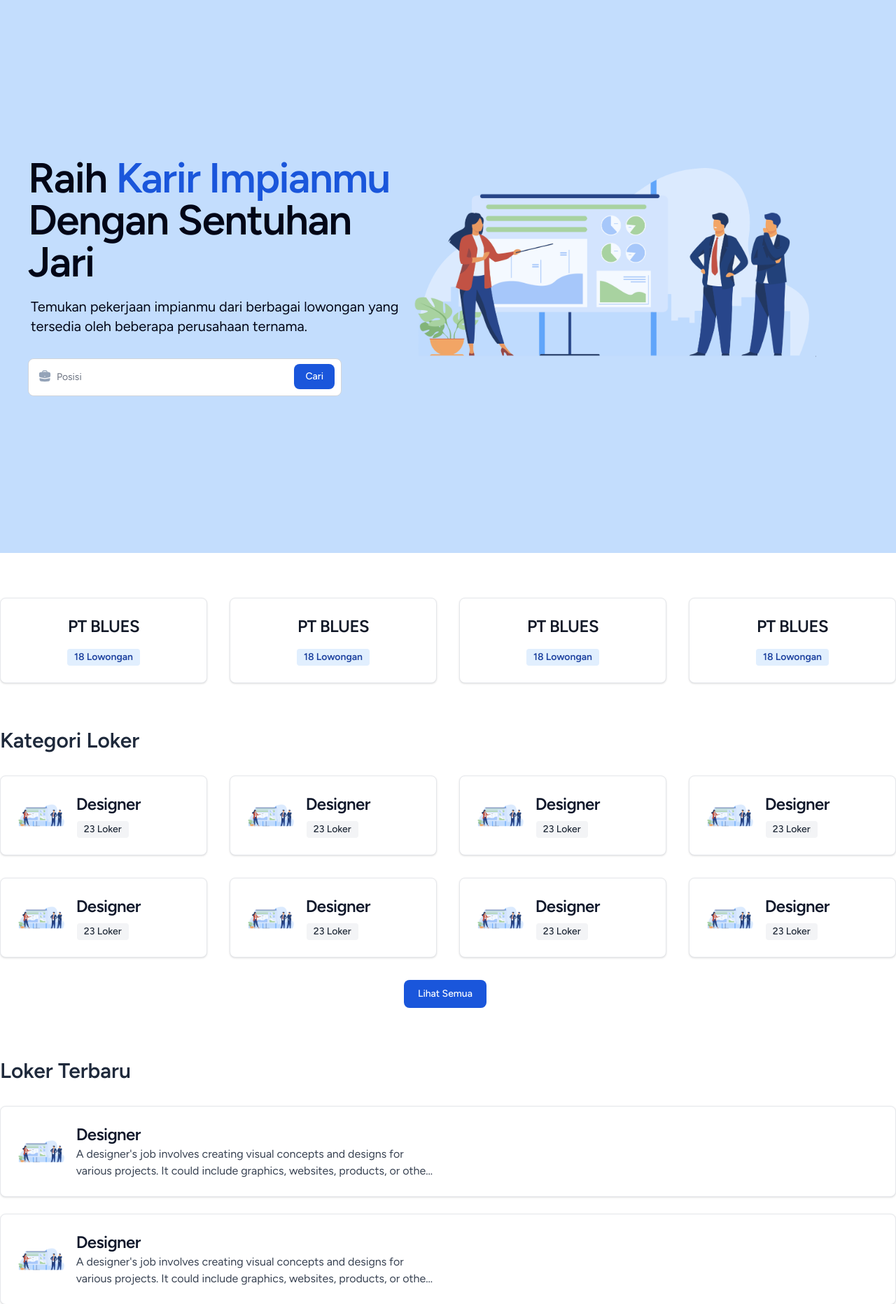
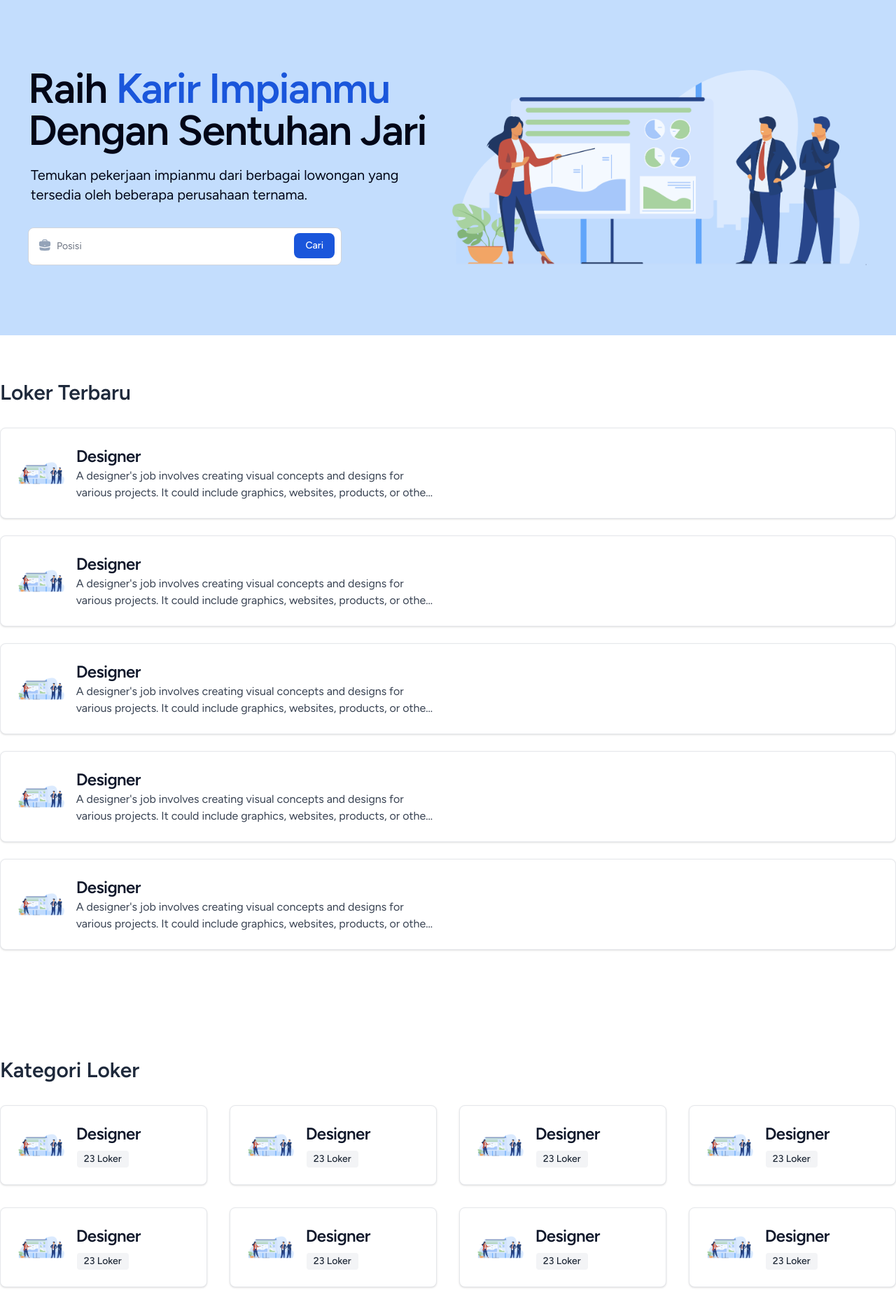
Before and after one commit to ZulfikarHD/Ailoker, a Laravel app: page / in a window 1280 px wide. Shown: the part 66-1929 px from the top of the page at 70% size. Run offline with Laravel 12, Linux system fonts and the light colour scheme; style sheets or scripts are compiled from the project's sources; some libraries are stand-ins or nearby versions.

Commit message:
made inline search & reorder menu

```diff
--- a/resources/views/dashboard.blade.php
+++ b/resources/views/dashboard.blade.php
@@ -2,19 +2,22 @@
     {{-- Hero Section --}}
     <section class="bg-blue-200 w-full min-w-[100vh] px-10 mx-auto mb-16">
         {{-- Hero Section --}}
-        <div class="max-w-7xl mx-auto flex items-center justify-between h-full py-24 lg:py-56">
-            <div class="max-w-[46%]">
+        <div class="max-w-7xl mx-auto grid grid-cols-2 gap-4 items-center justify-between h-full py-24">
             {{-- Hero Text --}}
+            <div class="w-full h-full flex flex-col justify-between">
+                <div>
                     <h1
                         class="mb-4 text-4xl font-extrabold tracking-tight leading-none text-slate-950 md:text-5xl lg:text-6xl">
                         Raih <span class="text-blue-700 ">Karir Impianmu</span> Dengan Sentuhan Jari
                     </h1>
                     <p class="mb-8 text-lg font-normal text-slate-950 lg:text-xl px-1 pt-1">
-                    Temukan pekerjaan impianmu dari berbagai lowongan yang tersedia oleh beberapa perusahaan ternama.
+                        Temukan pekerjaan impianmu dari berbagai lowongan yang tersedia oleh beberapa perusahaan
+                        ternama.
                     </p>
+                </div>
 
                 {{-- Search --}}
-                <form class="w-full max-w-md">
+                <form class="w-full max-w-md mb-1">
                     {{-- Label Posisi --}}
                     <label for="posisi"
                         class="mb-2 text-sm font-medium text-gray-900 sr-only dark:text-white">Posisi</label>
@@ -42,31 +45,42 @@
             </div>
 
             {{-- Image --}}
-            <div class="max-w-[46%] absolute right-28 -mt-10 hidden md:block">
+            <div class="relative hidden md:block -ml-4">
                 <img src="{{ asset('image/hero-image.png') }}" alt="hero image" class="w-full h-full">
             </div>
         </div>
     </section>
 
-    {{-- Company Profile Section --}}
-    <section class="mb-16">
+    {{-- Loker Terbaru --}}
+    <section>
         <div class="max-w-7xl mx-auto">
-            <div class="grid grid-cols-4 gap-8">
+            {{-- Header --}}
+            <h3 class="text-3xl font-semibold text-slate-800 dark:text-white mb-8">Loker Terbaru</h3>
+
+            {{-- Grid Loker Terbaru --}}
+            <div class="grid grid-rows-6 gap-6">
                 {{-- Loop untuk tiap card yang ada di carousel --}}
-                @for ($i = 0; $i < 4; $i++)
+                @for ($i = 0; $i < 5; $i++)
                     <div>
                         <a href="#"
-                            class="block max-w-sm p-6 bg-white border border-gray-200 rounded-lg shadow hover:bg-gray-100 dark:bg-gray-800 dark:border-gray-700 dark:hover:bg-gray-700">
-                            <div class="flex flex-col gap-2 justify-center items-center">
-                                <h5
-                                    class="mb-2 text-2xl font-bold tracking-tight text-gray-900 dark:text-white uppercase">
-                                    PT Blues
+                            class="block w-full p-6 bg-white border border-gray-200 rounded-lg shadow hover:bg-gray-100 dark:bg-gray-800 dark:border-gray-700 dark:hover:bg-gray-700">
+                            <div class="flex gap-4 items-center">
+                                {{-- Logo Kategory --}}
+                                <img src="{{ asset('Image/hero-image.png') }}" alt="category loker" class="max-h-8" />
+
+                                {{-- Nama Kategori --}}
+                                <div class="flex flex-col justify-start items-start">
+                                    <h5 class="text-2xl font-bold tracking-tight text-slate-900 dark:text-white text-s">
+                                        Designer
                                     </h5>
 
-                                <span
-                                    class="bg-blue-100 text-blue-800 text-sm font-bold px-2.5 py-0.5 rounded dark:bg-blue-900 dark:text-blue-300">
-                                    18 Lowongan
-                                </span>
+                                    <p class="font-normal text-gray-700 dark:text-gray-400"
+                                        style="max-width: 50ch; text-align: start; display: -webkit-box; -webkit-line-clamp: 2; -webkit-box-orient: vertical; overflow: hidden;">
+                                        A designer's job involves creating visual concepts and designs for various
+                                        projects. It could include graphics, websites, products, or other creative
+                                        works. While design can be rewarding, it's not necessarily easy.
+                                    </p>
+                                </div>
                             </div>
                         </a>
                     </div>
@@ -119,36 +133,25 @@
         </div>
     </section>
 
-
-    {{-- Loker Terbaru --}}
-    <section>
+    {{-- Company Profile Section --}}
+    <section class="mb-16">
         <div class="max-w-7xl mx-auto">
-            {{-- Header --}}
-            <h3 class="text-3xl font-semibold text-slate-800 dark:text-white mb-8">Loker Terbaru</h3>
-
-            {{-- Grid Loker Terbaru --}}
-            <div class="grid grid-rows-6 gap-6">
+            <div class="grid grid-cols-4 gap-8">
                 {{-- Loop untuk tiap card yang ada di carousel --}}
-                @for ($i = 0; $i < 5; $i++)
+                @for ($i = 0; $i < 4; $i++)
                     <div>
                         <a href="#"
-                            class="block w-full p-6 bg-white border border-gray-200 rounded-lg shadow hover:bg-gray-100 dark:bg-gray-800 dark:border-gray-700 dark:hover:bg-gray-700">
-                            <div class="flex gap-4 items-center">
-                                {{-- Logo Kategory --}}
-                                <img src="{{ asset('Image/hero-image.png') }}" alt="category loker" class="max-h-8" />
-
-                                {{-- Nama Kategori --}}
-                                <div class="flex flex-col justify-start items-start">
-                                    <h5 class="text-2xl font-bold tracking-tight text-slate-900 dark:text-white text-s">
-                                        Designer
+                            class="block max-w-sm p-6 bg-white border border-gray-200 rounded-lg shadow hover:bg-gray-100 dark:bg-gray-800 dark:border-gray-700 dark:hover:bg-gray-700">
+                            <div class="flex flex-col gap-2 justify-center items-center">
+                                <h5
+                                    class="mb-2 text-2xl font-bold tracking-tight text-gray-900 dark:text-white uppercase">
+                                    PT Blues
                                 </h5>
 
-                                    <p class="font-normal text-gray-700 dark:text-gray-400" style="max-width: 50ch; text-align: start; display: -webkit-box; -webkit-line-clamp: 2; -webkit-box-orient: vertical; overflow: hidden;">
-                                        A designer's job involves creating visual concepts and designs for various
-                                        projects. It could include graphics, websites, products, or other creative
-                                        works. While design can be rewarding, it's not necessarily easy.
-                                    </p>
-                                </div>
+                                <span
+                                    class="bg-blue-100 text-blue-800 text-sm font-bold px-2.5 py-0.5 rounded dark:bg-blue-900 dark:text-blue-300">
+                                    18 Lowongan
+                                </span>
                             </div>
                         </a>
                     </div>
@@ -156,5 +159,4 @@
             </div>
         </div>
     </section>
-
 </x-app-layout>
```
Lines whose indentation alone changed are shown as unchanged.
